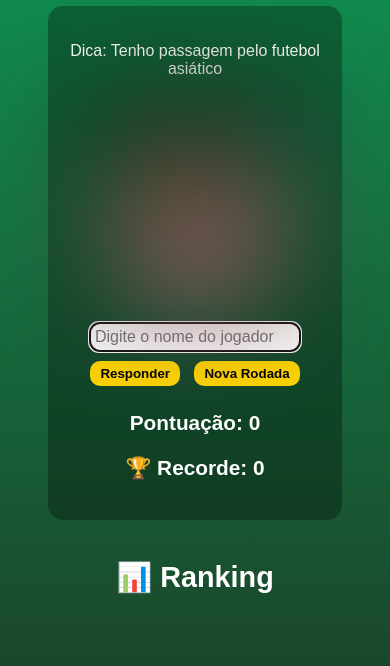
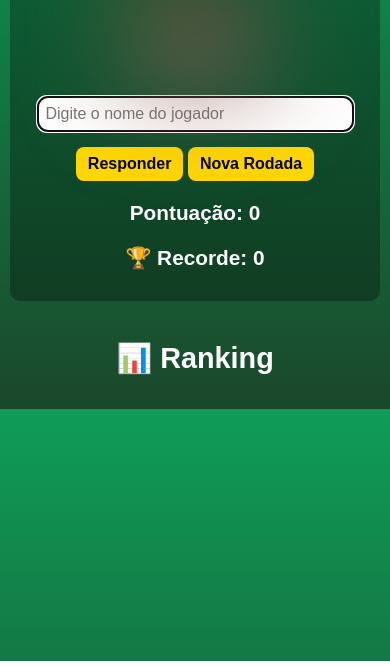
Before and after one commit to antoniosilvaa/JogoQuemSouEuFutebol, a plain HTML site: page index.html in a window 390 px wide. Shown: the part 183-849 px from the top of the page. Drawn offline with Linux system fonts and the light colour scheme.

Commit message:
novss implementaçoes para mobile

```diff
--- a/css/style.css
+++ b/css/style.css
@@ -4,6 +4,7 @@ body {
   color: white;
   text-align: center;
   padding: 40px;
+  margin: 0;
 }
 
 h1 {
@@ -17,6 +18,7 @@ h1 {
   border-radius: 15px;
   max-width: 500px;
   margin: auto;
+  box-sizing: border-box;
 }
 
 input {
@@ -25,6 +27,7 @@ input {
   border: none;
   font-size: 1em;
   width: 60%;
+  box-sizing: border-box;
 }
 
 button {
@@ -66,36 +69,70 @@ h2 {
   max-width: 300px;
 }
 
-body {
-  font-family: Arial, sans-serif;
-  text-align: center;
-  background-color: #f4f4f4;
-}
-
-#game {
-  margin-top: 20px;
-}
-
 #imagem-jogador {
   width: 200px;
   height: 200px;
   margin: 10px;
   transition: filter 0.5s ease;
+  object-fit: cover;
+  border-radius: 15px;
+  border: 3px solid #ffd700;
+  box-shadow: 0 2px 8px rgba(0,0,0,0.2);
+  background: #fff;
 }
 
-input {
-  padding: 5px;
-  margin: 5px;
-  width: 200px;
+
+@media (max-width: 600px) {
+  body {
+    padding: 10px;
+  }
+  #game {
+    max-width: 100%;
+    padding: 10px;
+    border-radius: 10px;
+  }
+  h1 {
+    font-size: 1.5em;
+  }
+  #imagem-jogador {
+    width: 120px;
+    height: 120px;
+    margin: 5px;
+    border-radius: 10px;
+    border-width: 2px;
+  }
+  input {
+    width: 90%;
+    font-size: 1em;
+    padding: 8px;
+    margin: 8px 0;
+  }
+  button {
+    padding: 8px 12px;
+    font-size: 1em;
+    margin-left: 0;
+    margin-top: 8px;
+    border-radius: 8px;
+  }
+  #ranking li {
+    max-width: 95vw;
+    font-size: 0.95em;
+    padding: 6px;
+  }
 }
 
-button {
-  padding: 5px 10px;
-  margin: 5px;
-  cursor: pointer;
+#botoes-jogo {
+  display: flex;
+  flex-direction: row;
+  justify-content: center;
+  gap: 10px;
+  margin-top: 10px;
 }
 
-#ranking {
-  list-style-type: none;
-  padding: 0;
+@media (max-width: 600px) {
+  #botoes-jogo {
+    flex-direction: column;
+    gap: 8px;
+    align-items: center;
+  }
 }
--- a/js/script.js
+++ b/js/script.js
@@ -1,6 +1,5 @@
 const jogadores = [
-  // Exemplos internacionais
-  {nome: "Messi", dicas: [
+{nome: "Messi", dicas: [
       "Sou argentino",
       "Ganhei a Copa de 2022",
       "Joguei no Barcelona e PSG",
@@ -223,7 +222,7 @@ function verificar() {
 
   if (!jogadorAtual) return;
 
-  // Acertou
+
   if (resposta === jogadorAtual.nome.toLowerCase()) {
     document.getElementById("resultado").innerHTML = "✅ Acertou! Era " + jogadorAtual.nome + "!";
     pontuacao += 10;
```
